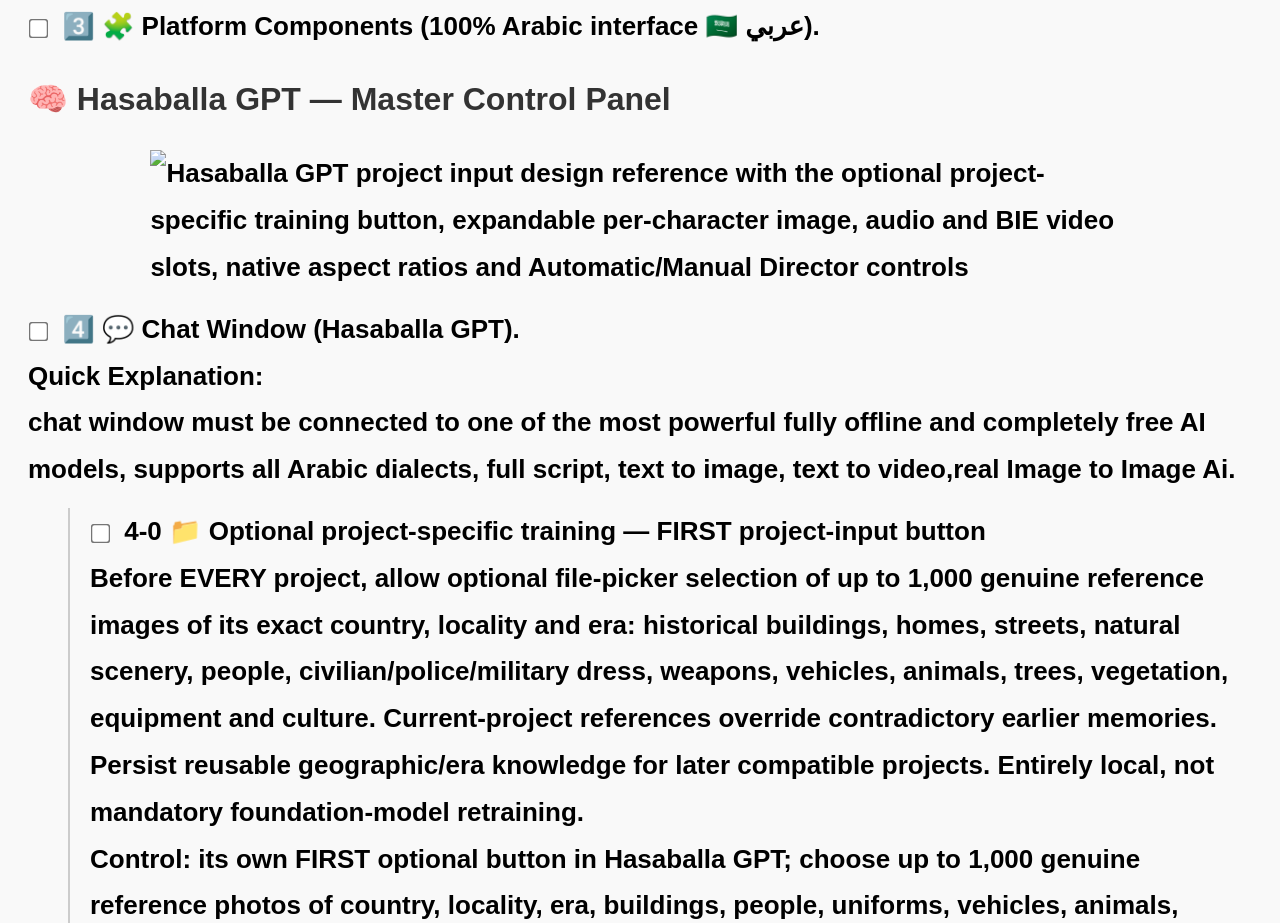
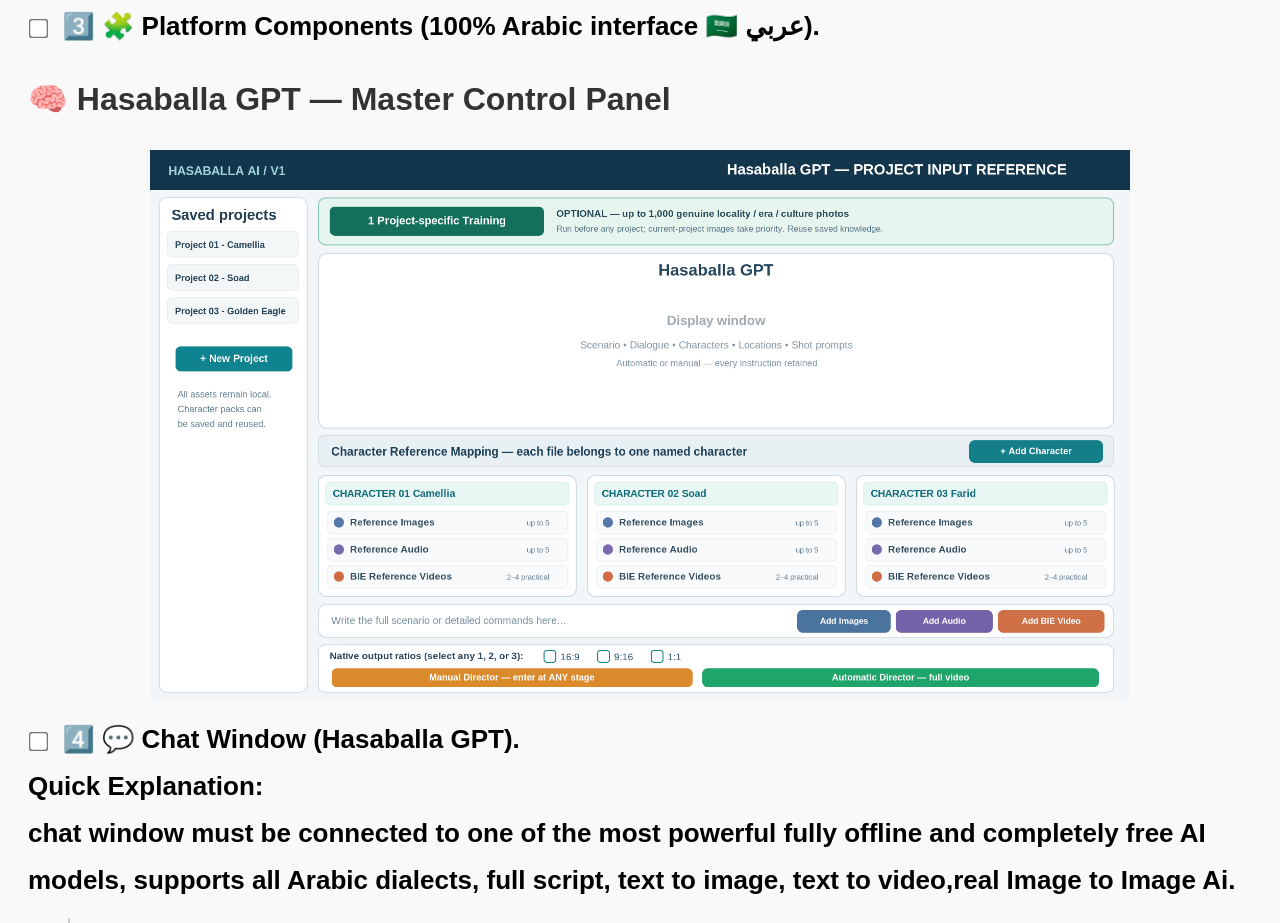
Before and after one commit to AhmedHasab/hasaballa-tasks, a plain HTML site: page V1-for-Pioneers-Tech/index.html in a window 1280 px wide. Shown: the part 9526-10449 px from the top of the page. Drawn offline with Linux system fonts and the light colour scheme; no server answers.

Commit message:
Update index.html

```diff
--- a/V1-for-Pioneers-Tech/index.html
+++ b/V1-for-Pioneers-Tech/index.html
@@ -424,7 +424,7 @@ The reference videos above are the MINIMUM quality standard. No compromise on re
 <h1>🧠 Hasaballa GPT — Master Control Panel</h1>
 <div>
 <img
-  src="./Hasaballa-AI-V1/Hasaballa_GPT_Character_References.png" alt="Hasaballa GPT project input design reference with the optional project-specific training button, expandable per-character image, audio and BIE video slots, native aspect ratios and Automatic/Manual Director controls"
+  src="../Hasaballa-AI-V1/Hasaballa_GPT_Character_References.png" alt="Hasaballa GPT project input design reference with the optional project-specific training button, expandable per-character image, audio and BIE video slots, native aspect ratios and Automatic/Manual Director controls"
   style="width:80%; display:block; margin:auto;" >
 </div>
 
```
